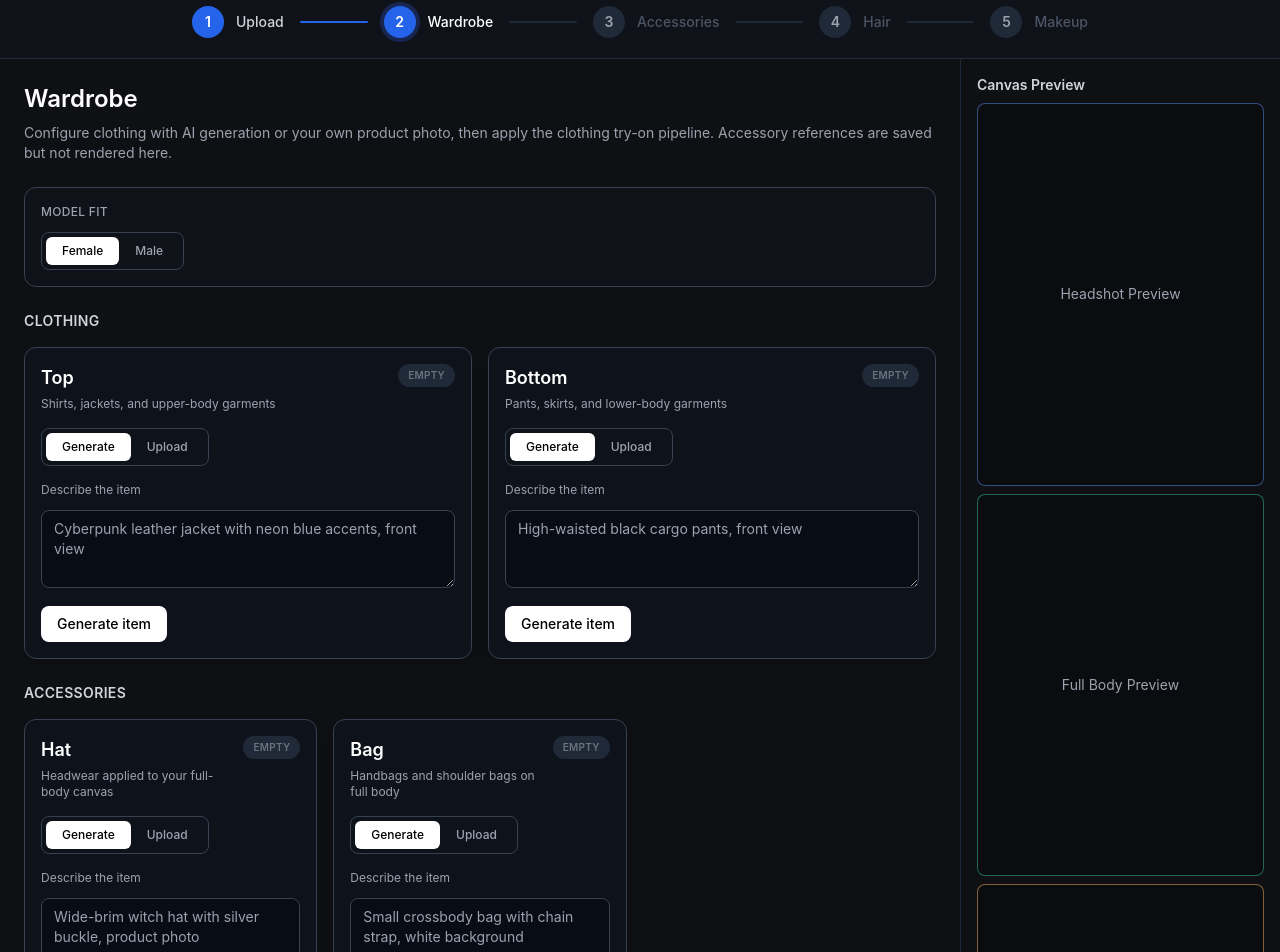
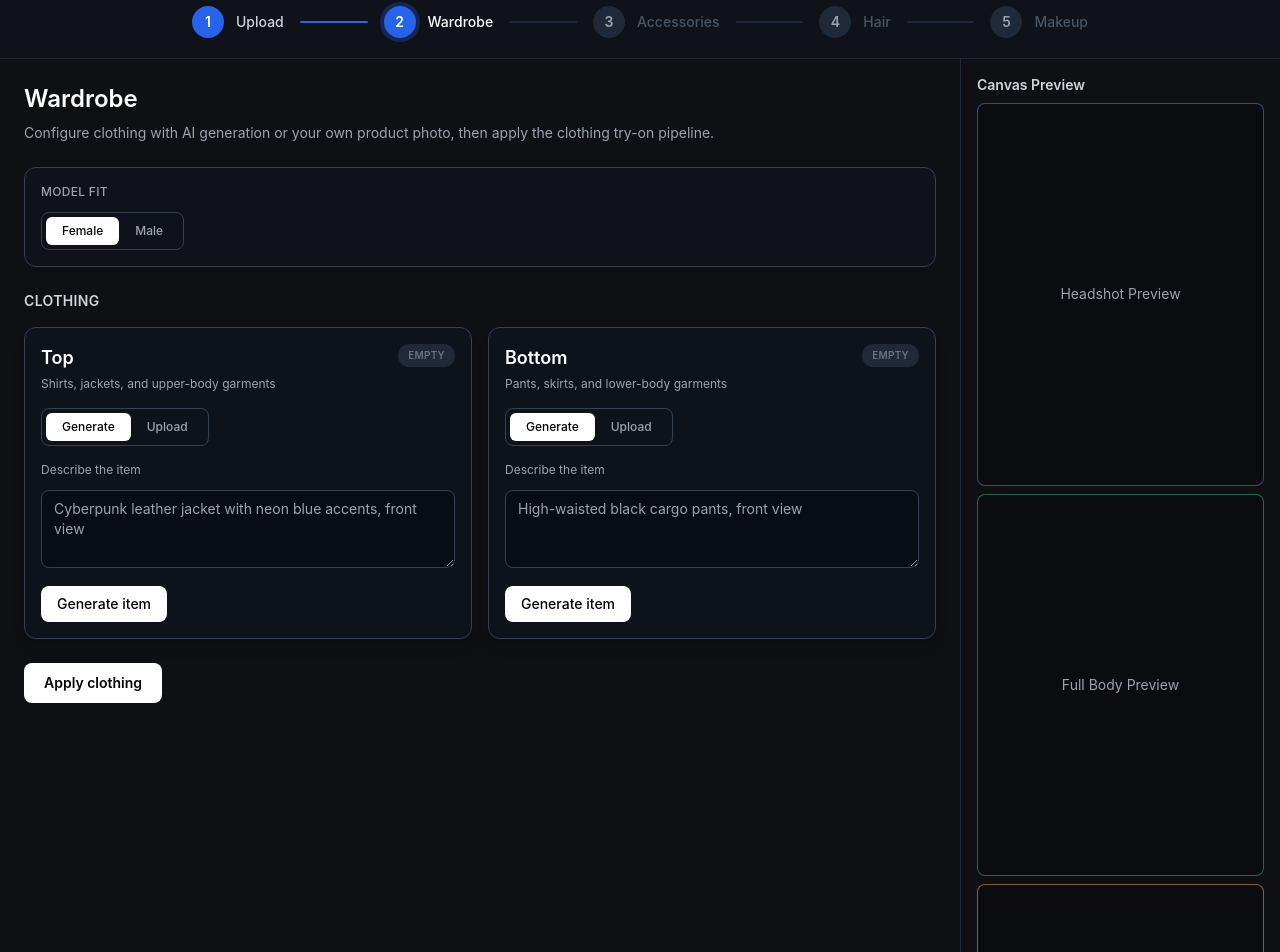
Before and after one commit to IshTale/CharacterForge, a Next.js app: page /studio/wardrobe in a window 1280 px wide. Shown: the part 78-1030 px from the top of the page. Built offline with nearby package versions, Linux system fonts and the light colour scheme.

Commit message:
cleaned up wardrobe

```diff
--- a/app/studio/accessories/page.tsx
+++ b/app/studio/accessories/page.tsx
@@ -12,14 +12,11 @@ export default function AccessoriesPage() {
   const updateRecipe = useCharacterForgeStore((state) => state.updateRecipe);
   const markDirty = useCharacterForgeStore((state) => state.markDirty);
   const triggerRender = useCharacterForgeStore((state) => state.triggerRender);
-  const publishRecipe = useCharacterForgeStore((state) => state.publishRecipe);
 
   const jewelry = recipe.jewelry;
 
   const [applyError, setApplyError] = useState<string | null>(null);
   const [applying, setApplying] = useState(false);
-  const [publishError, setPublishError] = useState<string | null>(null);
-  const [publishing, setPublishing] = useState(false);
 
   const canApply = jewelryHasSelection(jewelry);
 
@@ -93,18 +90,6 @@ export default function AccessoriesPage() {
     }
   };
 
-  const handlePublish = async () => {
-    setPublishError(null);
-    setPublishing(true);
-    try {
-      await publishRecipe();
-    } catch (error) {
-      setPublishError(error instanceof Error ? error.message : "Failed to publish recipe.");
-    } finally {
-      setPublishing(false);
-    }
-  };
-
   return (
     <div className="space-y-6">
       <header className="space-y-2">
@@ -147,17 +132,6 @@ export default function AccessoriesPage() {
       >
         {applying ? "Applying accessories..." : "Apply accessories"}
       </button>
-
-      {publishError && <p className="text-sm text-red-400">{publishError}</p>}
-
-      <button
-        type="button"
-        onClick={handlePublish}
-        disabled={publishing}
-        className="rounded-lg border border-gray-600 px-5 py-2.5 text-sm font-medium text-gray-200 transition hover:border-gray-500 disabled:opacity-60"
-      >
-        {publishing ? "Publishing..." : "Publish recipe"}
-      </button>
     </div>
   );
 }
--- a/app/studio/wardrobe/page.tsx
+++ b/app/studio/wardrobe/page.tsx
@@ -64,7 +64,6 @@ export default function WardrobePage() {
   };
 
   const clothingSlots = WARDROBE_SLOTS.filter((slot) => CLOTHING_SLOTS.includes(slot.id));
-  const accessorySlots = WARDROBE_SLOTS.filter((slot) => !CLOTHING_SLOTS.includes(slot.id));
 
   return (
     <div className="space-y-6">
@@ -72,7 +71,7 @@ export default function WardrobePage() {
         <h1 className="text-2xl font-semibold text-white">Wardrobe</h1>
         <p className="text-sm text-gray-400">
           Configure clothing with AI generation or your own product photo, then apply the clothing
-          try-on pipeline. Accessory references are saved but not rendered here.
+          try-on pipeline.
         </p>
       </header>
 
@@ -111,21 +110,6 @@ export default function WardrobePage() {
         </div>
       </section>
 
-      <section className="space-y-4">
-        <h2 className="text-sm font-semibold uppercase tracking-wide text-gray-300">Accessories</h2>
-        <div className="grid gap-4 lg:grid-cols-3">
-          {accessorySlots.map((slot) => (
-            <WardrobeSlotPanel
-              key={slot.id}
-              slotId={slot.id}
-              value={wardrobe[slot.id]}
-              onChange={(next) => updateSlot(slot.id, next)}
-              onDirty={() => markDirty("wardrobe")}
-            />
-          ))}
-        </div>
-      </section>
-
       {applyError && <p className="text-sm text-red-400">{applyError}</p>}
 
       <button
--- a/lib/perfectcorp/modules/jewelry.ts
+++ b/lib/perfectcorp/modules/jewelry.ts
@@ -18,6 +18,16 @@ function refFields(payload: JewelryVtoPayload) {
   throw new Error("Jewelry reference image is required.");
 }
 
+function rootRefFields(payload: JewelryVtoPayload) {
+  if (payload.ref_file_id) {
+    return { ref_file_ids: [payload.ref_file_id] };
+  }
+  if (payload.ref_file_url) {
+    return { ref_file_urls: [payload.ref_file_url] };
+  }
+  throw new Error("Jewelry reference image is required.");
+}
+
 function refName(payload: JewelryVtoPayload) {
   const ref = refFields(payload);
   return ref.ref_file_id ?? ref.ref_file_url;
@@ -28,6 +38,8 @@ function sourceObjectPayload(
   parameter: Record<string, unknown>
 ) {
   return {
+    src_file_id: payload.src_file_id,
+    ...rootRefFields(payload),
     source_info: {
       name: payload.src_file_id
     },
```
